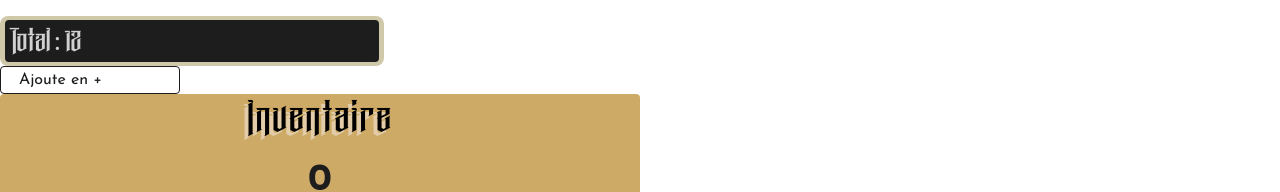
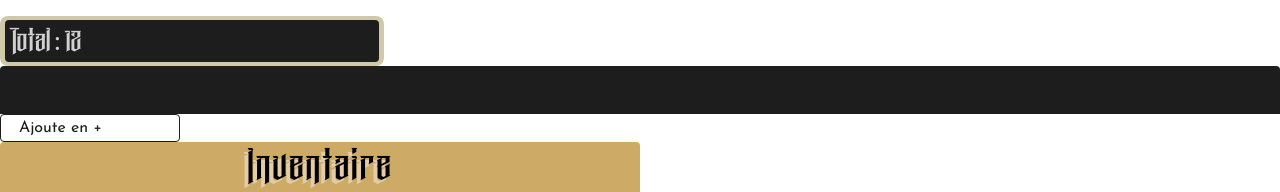
Before and after one commit to antozr/collection-yugioh, a Next.js app: page / in a window 1280 px wide. Shown: the part 487-679 px from the top of the page. Built offline with nearby package versions, Linux system fonts and the light colour scheme.

Commit message:
UI box title card

```diff
--- /dev/null
+++ b/app/components/atom/CardBoxTitle1/index.js
@@ -0,0 +1,16 @@
+import React from 'react'
+import './style.scss'
+
+const CardBoxTitle1 = ({title1}) => {
+  return (
+    <>
+    <div className="card__boxTitle">
+        <h2 className="sect__title sect__title--slice sect__title--2">
+            {title1}
+        </h2>
+    </div>
+    </>
+  )
+}
+
+export default CardBoxTitle1
--- /dev/null
+++ b/app/components/atom/CardBoxTitle1/style.scss
@@ -0,0 +1,23 @@
+/// style for the box title card
+
+.card{
+    &__boxTitle{
+        width: 100%;
+        height: 48px;
+        border-radius: 4px 4px 0 0 ;
+        background-color: #1d1d1d;
+        color: #CFC9A9;
+        overflow: hidden;
+        padding: 10px 2px 2px 5px;
+        display: flex;
+        align-items: center;
+
+        &>h2{
+            word-wrap: normal;
+            text-overflow: ellipsis;
+            color: #CFC9A9;
+            line-height: 90%;
+
+        }
+    }
+}
--- a/app/page.js
+++ b/app/page.js
@@ -2,6 +2,7 @@
 import IntroBox from "./components/BoxIntro/index";
 import IntroTTTxBox from "./components/IntroTiTxBox";
 import BoxSelectorInventaire from "./components/atom/BoxInventaireSelector";
+import CardBoxTitle1 from "./components/atom/CardBoxTitle1";
 import SmallCardCount from "./components/atom/SmallCountCard";
 import ButtonStyle from "./components/atom/bouttonStyle";
 
@@ -26,8 +27,10 @@ export default function Home() {
       />
       <IntroTTTxBox />
       <SmallCardCount />
+      <CardBoxTitle1 />
       <ButtonStyle show1={true} nameBtn={"Ajoute en +"} />
       <BoxSelectorInventaire show1={false} />
+
     </>
   );
 }
```
